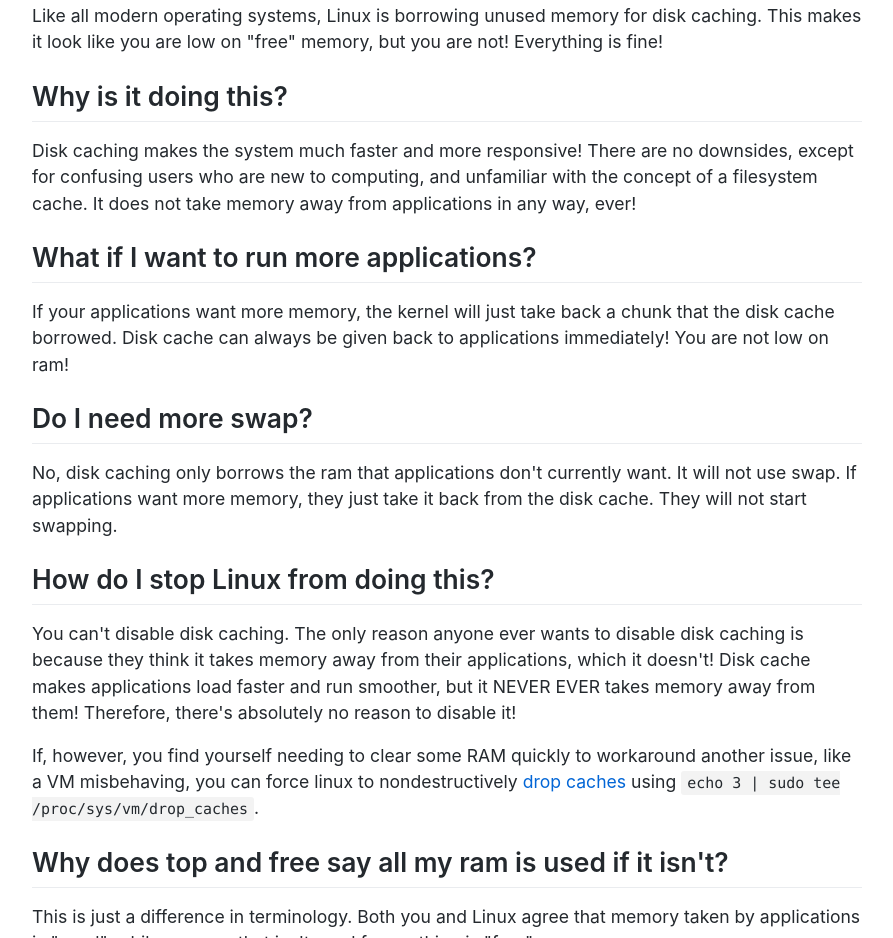
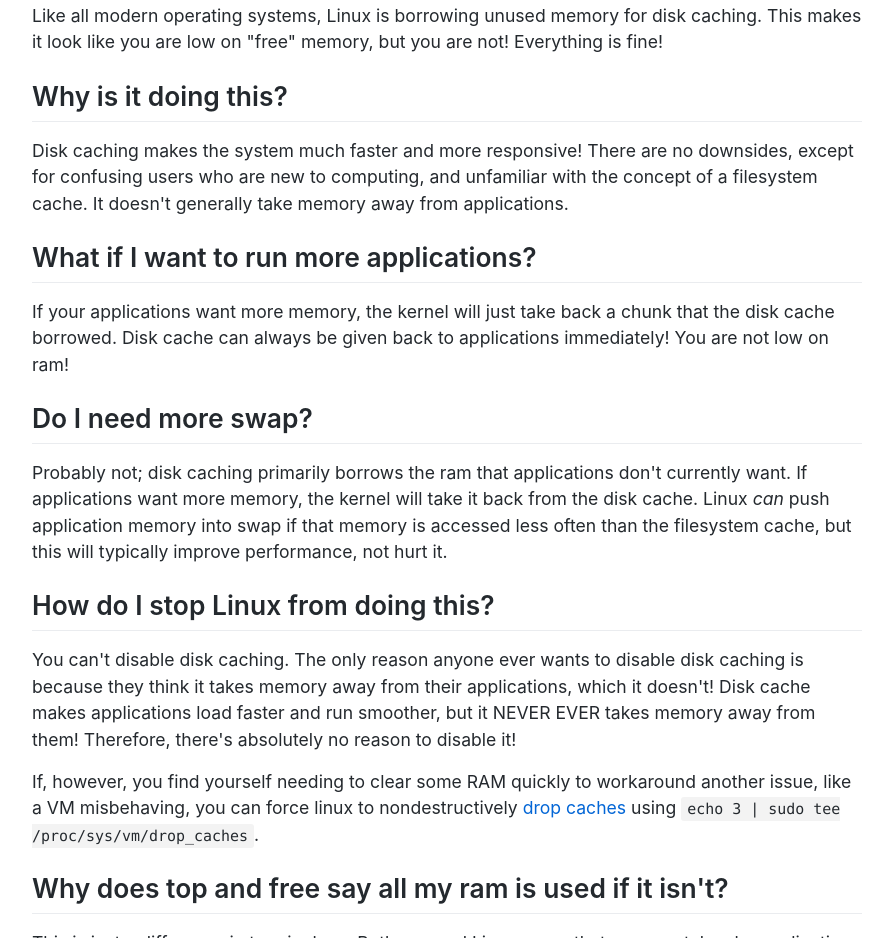
Before and after one commit to koalaman/linuxatemyram.com, a plain HTML site: page index.html in a window 1280 px wide. Shown: the part 771-1709 px from the top of the page, without its empty margins (193-1086 px from the left). Drawn offline with Linux system fonts and the light colour scheme.

Commit message:
Some of these claims are overstated.  Linux certainly can push applications into swap in favor of filesystem cache.

```diff
--- a/index.html
+++ b/index.html
@@ -41,13 +41,13 @@
         <p>Like all modern operating systems, Linux is borrowing unused memory for disk caching. This makes it look like you are low on "free" memory, but you are not! Everything is fine!</p>
 
         <h2>Why is it doing this?</h2>
-        <p>Disk caching makes the system much faster and more responsive! There are no downsides, except for confusing users who are new to computing, and unfamiliar with the concept of a filesystem cache. It does not take memory away from applications in any way, ever!</p>
+        <p>Disk caching makes the system much faster and more responsive! There are no downsides, except for confusing users who are new to computing, and unfamiliar with the concept of a filesystem cache. It doesn't generally take memory away from applications.</p>
 
         <h2>What if I want to run more applications?</h2>
         <p>If your applications want more memory, the kernel will just take back a chunk that the disk cache borrowed. Disk cache can always be given back to applications immediately! You are not low on ram!</p>
 
         <h2>Do I need more swap?</h2>
-        <p>No, disk caching only borrows the ram that applications don't currently want. It will not use swap. If applications want more memory, they just take it back from the disk cache. They will not start swapping.</p>
+        <p>Probably not; disk caching primarily borrows the ram that applications don't currently want. If applications want more memory, the kernel will take it back from the disk cache. Linux <em>can</em> push application memory into swap if that memory is accessed less often than the filesystem cache, but this will typically improve performance, not hurt it.</p>
 
         <h2>How do I stop Linux from doing this?</h2>
         <p>You can't disable disk caching. The only reason anyone ever wants to disable disk caching is because they think it takes memory away from their applications, which it doesn't! Disk cache makes applications load faster and run smoother, but it NEVER EVER takes memory away from them! Therefore, there's absolutely no reason to disable it!</p>
```
